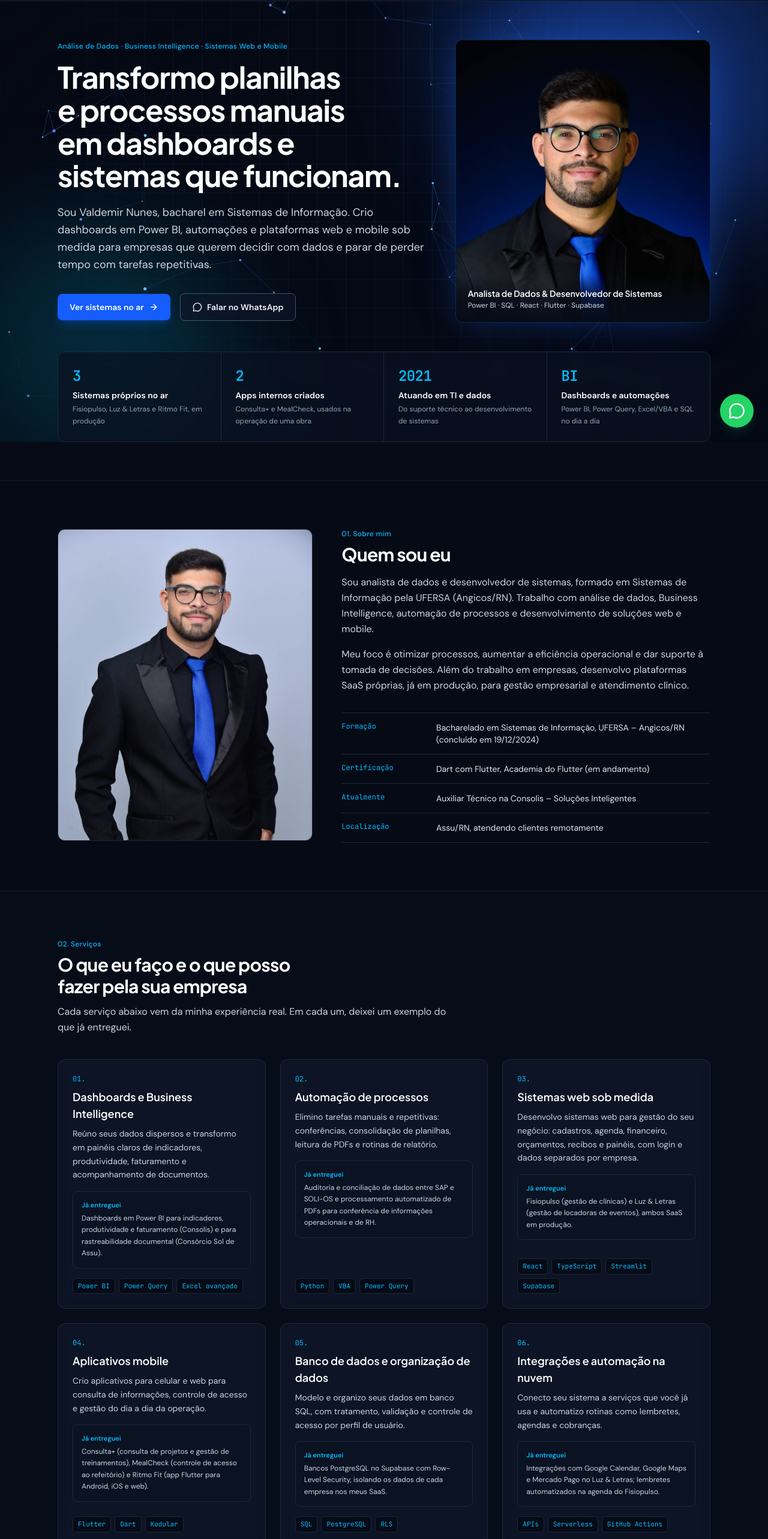
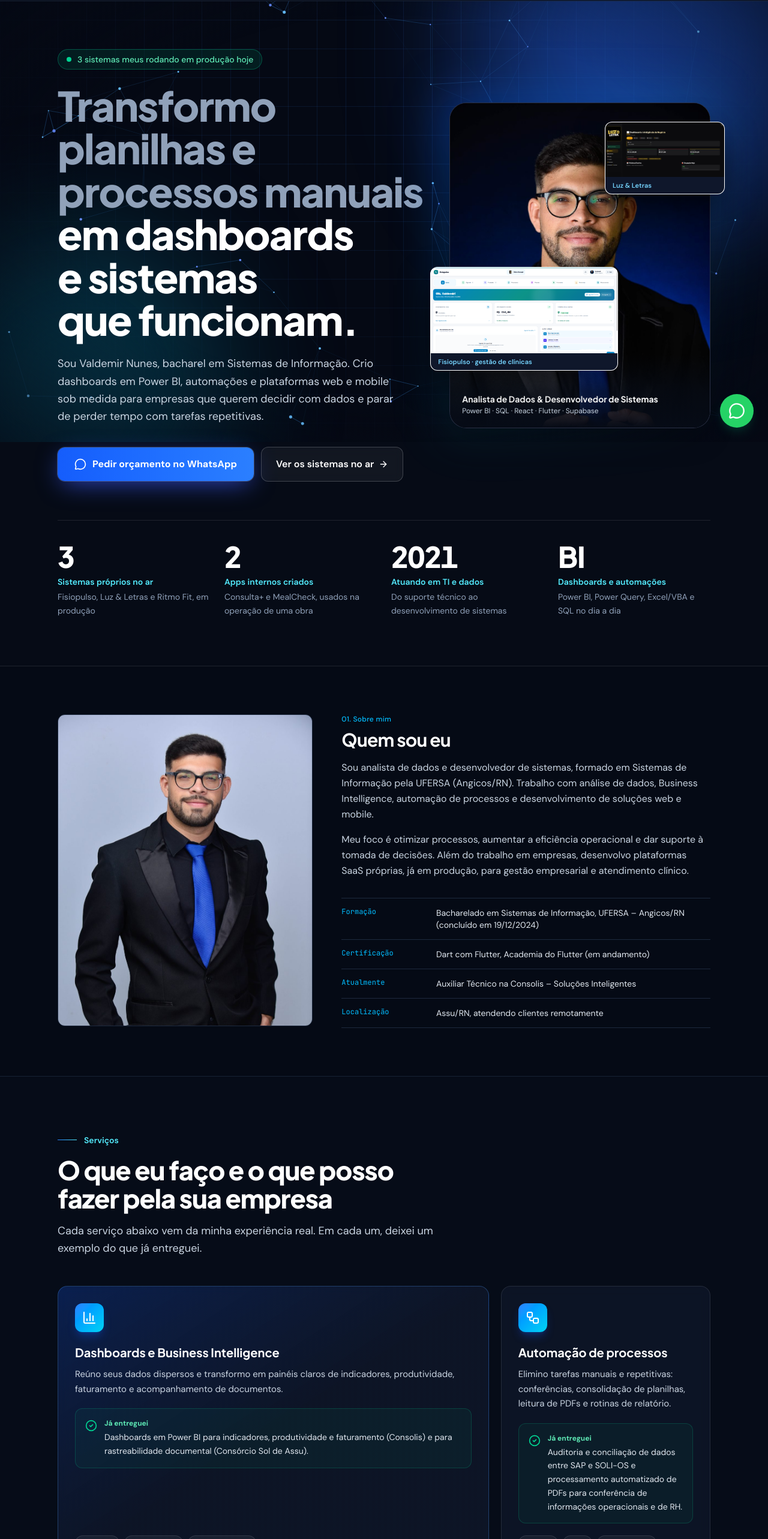
Before and after one commit to ValdemirnN/Sistema-Portfolio, a React (Vite) app: page / in a window 1280 px wide. Shown: the part 63-2629 px from the top of the page at 60% size. Built offline with nearby package versions, Linux system fonts and the light colour scheme.

Commit message:
Add files via upload

```diff
--- a/src/components/HeroSection.tsx
+++ b/src/components/HeroSection.tsx
@@ -1,77 +1,96 @@
 import { useState } from 'react';
 import { ArrowRight, MessageCircle, UserCheck } from 'lucide-react';
 import { HERO, METRICS, PROFILE, whatsappLink } from '../data/profile';
+import fisioShot from '../assets/systems/fisiopulso/01-painel-da-clinica.png';
+import luzShot from '../assets/systems/luz-letras/01-dashboard-do-negocio.png';
 
 export function HeroSection() {
   const [imgError, setImgError] = useState(false);
+  // "Transformo planilhas e processos manuais" / "em dashboards e sistemas que funcionam."
+  const [problem, solution] = HERO.title.split(' em ');
 
   return (
-    <section
-      id="topo"
-      className="relative overflow-hidden border-b border-slate-800/60"
-    >
-      <div className="mx-auto max-w-6xl px-4 py-12 sm:px-6 lg:px-8 lg:py-16">
-        <div className="grid grid-cols-1 items-stretch gap-10 lg:grid-cols-12 lg:gap-12">
-          <div className="flex flex-col justify-center lg:col-span-7">
-            <p className="text-xs font-medium tracking-wide text-sky-400">{HERO.eyebrow}</p>
+    <section id="topo" className="relative overflow-hidden border-b border-white/10">
+      <div className="mx-auto max-w-6xl px-4 pb-14 pt-12 sm:px-6 lg:px-8 lg:pb-20 lg:pt-20">
+        <div className="grid grid-cols-1 items-center gap-14 lg:grid-cols-12 lg:gap-8">
+          <div className="lg:col-span-7">
+            <p className="inline-flex items-center gap-2.5 rounded-full border border-emerald-400/30 bg-emerald-400/10 px-3.5 py-1.5 text-sm font-medium text-emerald-300">
+              <span className="relative flex h-2 w-2">
+                <span className="wa-ping absolute inset-0 rounded-full bg-emerald-400" aria-hidden="true" />
+                <span className="relative h-2 w-2 rounded-full bg-emerald-400" />
+              </span>
+              {METRICS[0].value} sistemas meus rodando em produção hoje
+            </p>
 
-            <h1 className="mt-4 font-display text-3xl font-bold tracking-tight text-white sm:text-4xl lg:text-[3.1rem] lg:leading-[1.1] [text-wrap:balance]">
-              {HERO.title}
+            <h1 className="mt-6 font-display text-[2.5rem] font-extrabold leading-[1.05] tracking-tight sm:text-6xl lg:text-[4.25rem] [text-wrap:balance]">
+              <span className="block text-slate-400">{problem}</span>
+              <span className="block text-white">em {solution}</span>
             </h1>
 
-            <p className="mt-5 max-w-2xl text-base leading-relaxed text-slate-300 sm:text-lg">{HERO.text}</p>
+            <p className="mt-6 max-w-xl text-lg leading-relaxed text-slate-300">{HERO.text}</p>
 
-            <div className="mt-8 flex flex-col gap-3 sm:flex-row sm:flex-wrap sm:items-center sm:gap-4">
-              <a
-                href="#sistemas"
-                className="inline-flex items-center gap-2 justify-center rounded-lg bg-blue-600 px-5 py-3 text-sm font-semibold text-white shadow-lg shadow-blue-600/25 transition-colors hover:bg-blue-500 whitespace-nowrap"
-              >
-                Ver sistemas no ar
-                <ArrowRight className="h-4 w-4" aria-hidden="true" />
-              </a>
+            <div className="mt-9 flex flex-col gap-3 sm:flex-row sm:items-center">
               <a
                 href={whatsappLink()}
                 target="_blank"
                 rel="noopener noreferrer"
-                className="inline-flex items-center gap-2 justify-center rounded-lg border border-slate-600 bg-slate-900/60 backdrop-blur px-5 py-3 text-sm font-semibold text-slate-100 transition-colors hover:border-slate-500 hover:bg-slate-800 whitespace-nowrap"
+                className="inline-flex items-center justify-center gap-2.5 rounded-xl bg-gradient-to-r from-blue-600 to-blue-500 px-7 py-4 text-base font-bold text-white shadow-[0_10px_40px_-8px_rgba(59,91,255,0.75)] ring-1 ring-white/20 transition hover:-translate-y-0.5 hover:from-blue-500 hover:to-cyan-500 whitespace-nowrap"
               >
-                <MessageCircle className="h-4 w-4" aria-hidden="true" />
-                Falar no WhatsApp
+                <MessageCircle className="h-5 w-5" aria-hidden="true" />
+                Pedir orçamento no WhatsApp
+              </a>
+              <a
+                href="#sistemas"
+                className="inline-flex items-center justify-center gap-2 rounded-xl border border-white/20 bg-white/5 px-6 py-4 text-base font-semibold text-white backdrop-blur transition hover:border-white/40 hover:bg-white/10 whitespace-nowrap"
+              >
+                Ver os sistemas no ar
+                <ArrowRight className="h-4 w-4" aria-hidden="true" />
               </a>
             </div>
           </div>
 
-          <div className="lg:col-span-5">
-            <div className="relative h-full min-h-[380px] overflow-hidden rounded-xl border border-sky-500/20 bg-[#050C24] shadow-[0_0_60px_-15px_rgba(37,99,235,0.55)]">
+          {/* retrato + prints reais dos sistemas */}
+          <div className="relative mx-auto w-full max-w-md lg:col-span-5 lg:max-w-none">
+            <div className="absolute -inset-4 rounded-[2rem] bg-gradient-to-br from-blue-600/40 via-cyan-400/10 to-transparent blur-2xl" aria-hidden="true" />
+            <div className="relative aspect-[4/5] overflow-hidden rounded-[1.75rem] border border-white/15 bg-[#050C24] shadow-2xl">
               {!imgError ? (
                 <img
                   src={PROFILE.photoHero}
                   alt={`Retrato de ${PROFILE.fullName}`}
                   onError={() => setImgError(true)}
-                  className="h-full w-full object-cover object-top lg:max-h-[470px]"
+                  className="h-full w-full object-cover object-top"
                 />
               ) : (
-                <div className="flex h-full min-h-[380px] items-center justify-center bg-slate-900">
+                <div className="flex h-full items-center justify-center bg-slate-900">
                   <UserCheck className="h-12 w-12 text-blue-400" aria-hidden="true" />
                 </div>
               )}
-              <div className="absolute inset-x-0 bottom-0 bg-gradient-to-t from-[#060B16] via-[#060B16]/80 to-transparent p-5">
-                <p className="font-display text-sm font-semibold text-white">{HERO.captionTitle}</p>
+              <div className="absolute inset-x-0 bottom-0 bg-gradient-to-t from-[#060B16] via-[#060B16]/70 to-transparent p-5 pt-16">
+                <p className="font-display text-sm font-bold text-white">{HERO.captionTitle}</p>
                 <p className="mt-0.5 text-xs text-slate-300">{HERO.captionSub}</p>
               </div>
             </div>
+
+            <figure className="float-slow absolute -left-3 bottom-24 w-[72%] overflow-hidden rounded-xl border border-white/20 bg-white shadow-[0_20px_60px_-10px_rgba(0,0,0,0.8)] sm:-left-8">
+              <img src={fisioShot} alt="Painel do Fisiopulso" className="w-full" loading="lazy" />
+              <figcaption className="bg-slate-900 px-3 py-1.5 text-[11px] font-semibold text-sky-300">Fisiopulso · gestão de clínicas</figcaption>
+            </figure>
+            <figure className="float-slow-b absolute -right-2 top-8 hidden w-[46%] overflow-hidden rounded-xl border border-white/20 bg-white shadow-[0_20px_60px_-10px_rgba(0,0,0,0.8)] sm:block lg:-right-6">
+              <img src={luzShot} alt="Dashboard do Luz & Letras" className="w-full" loading="lazy" />
+              <figcaption className="bg-slate-900 px-3 py-1.5 text-[11px] font-semibold text-sky-300">Luz &amp; Letras</figcaption>
+            </figure>
           </div>
         </div>
 
-        <div className="mt-12 grid grid-cols-1 divide-y divide-slate-800 rounded-xl border border-slate-800 bg-[#0B1221]/70 backdrop-blur-sm sm:grid-cols-2 sm:divide-x sm:divide-y-0 lg:grid-cols-4">
+        <dl className="mt-16 grid grid-cols-2 gap-x-6 gap-y-8 border-t border-white/10 pt-9 lg:grid-cols-4">
           {METRICS.map((item) => (
-            <div key={item.label} className="p-5 sm:p-6">
-              <p className="font-mono text-2xl font-semibold tracking-tight text-sky-400 tabular-nums whitespace-nowrap">{item.value}</p>
-              <p className="mt-1.5 text-sm font-semibold text-white">{item.label}</p>
-              <p className="mt-1 text-xs leading-relaxed text-slate-400">{item.context}</p>
+            <div key={item.label}>
+              <dt className="font-display text-4xl font-extrabold tracking-tight text-white tabular-nums sm:text-5xl">{item.value}</dt>
+              <dd className="mt-2 text-sm font-semibold text-cyan-300">{item.label}</dd>
+              <dd className="mt-1 text-sm leading-relaxed text-slate-400">{item.context}</dd>
             </div>
           ))}
-        </div>
+        </dl>
       </div>
     </section>
   );
--- a/src/components/SectionTitle.tsx
+++ b/src/components/SectionTitle.tsx
@@ -1,9 +1,16 @@
 export function SectionTitle({ eyebrow, title, text }: { eyebrow: string; title: string; text?: string }) {
+  // a numeração "02." era só decoração; o rótulo fica limpo
+  const label = eyebrow.replace(/^\d+\.\s*/, '');
   return (
-    <div className="max-w-2xl">
-      <p className="text-xs font-medium tracking-wide text-sky-400">{eyebrow}</p>
-      <h2 className="mt-2 font-display text-2xl font-bold tracking-tight text-white sm:text-3xl [text-wrap:balance]">{title}</h2>
-      {text && <p className="mt-3 text-sm leading-relaxed text-slate-300 sm:text-base">{text}</p>}
+    <div className="max-w-3xl">
+      <p className="flex items-center gap-3 text-sm font-semibold text-cyan-300">
+        <span className="h-px w-8 bg-gradient-to-r from-blue-500 to-cyan-300" aria-hidden="true" />
+        {label}
+      </p>
+      <h2 className="mt-4 font-display text-3xl font-extrabold tracking-tight text-white sm:text-4xl lg:text-[2.7rem] lg:leading-[1.1] [text-wrap:balance]">
+        {title}
+      </h2>
+      {text && <p className="mt-4 max-w-2xl text-base leading-relaxed text-slate-300 sm:text-lg">{text}</p>}
     </div>
   );
 }
--- a/src/components/ServicesSection.tsx
+++ b/src/components/ServicesSection.tsx
@@ -1,31 +1,52 @@
+import { BarChart3, CheckCircle2, Cloud, Database, Globe, Smartphone, Workflow, type LucideIcon } from 'lucide-react';
 import { SectionTitle } from './SectionTitle';
 import { SERVICES, SERVICES_INTRO } from '../data/profile';
 
+// um ícone por serviço (mesma ordem de SERVICES) e larguras alternadas
+const ICONS: LucideIcon[] = [BarChart3, Workflow, Globe, Smartphone, Database, Cloud];
+const SPANS = ['lg:col-span-4', 'lg:col-span-2', 'lg:col-span-2', 'lg:col-span-4', 'lg:col-span-3', 'lg:col-span-3'];
+
 export function ServicesSection() {
   return (
-    <section id="servicos" className="border-b border-slate-800/80 bg-[#090F1D]/55 py-16 sm:py-20">
+    <section id="servicos" className="border-b border-white/10 bg-[#090F1D]/55 py-20 sm:py-24">
       <div className="mx-auto max-w-6xl px-4 sm:px-6 lg:px-8">
-        <SectionTitle eyebrow="02. Serviços" title={SERVICES_INTRO.title} text={SERVICES_INTRO.text} />
+        <SectionTitle eyebrow="Serviços" title={SERVICES_INTRO.title} text={SERVICES_INTRO.text} />
 
-        <div className="mt-10 grid grid-cols-1 gap-6 md:grid-cols-2 lg:grid-cols-3">
-          {SERVICES.map((s, i) => (
-            <article key={s.title} className="flex flex-col rounded-xl border border-slate-800 bg-[#0F172A]/75 backdrop-blur-sm p-6">
-              <p className="font-mono text-xs text-sky-400">0{i + 1}.</p>
-              <h3 className="mt-2 font-display text-lg font-semibold text-white">{s.title}</h3>
-              <p className="mt-2 text-sm leading-relaxed text-slate-300">{s.description}</p>
+        <div className="mt-12 grid grid-cols-1 gap-5 md:grid-cols-2 lg:grid-cols-6">
+          {SERVICES.map((s, i) => {
+            const Icon = ICONS[i] ?? BarChart3;
+            const featured = i === 0 || i === 3;
+            return (
+              <article
+                key={s.title}
+                className={`card-lift group flex flex-col rounded-2xl border p-7 backdrop-blur-sm ${SPANS[i] ?? ''} ${
+                  featured
+                    ? 'border-blue-400/30 bg-gradient-to-br from-blue-600/25 via-[#0F172A]/80 to-[#0F172A]/80'
+                    : 'border-white/10 bg-[#0F172A]/75'
+                }`}
+              >
+                <span className="flex h-12 w-12 items-center justify-center rounded-xl bg-gradient-to-br from-blue-500 to-cyan-400 text-white shadow-lg shadow-blue-600/30">
+                  <Icon className="h-6 w-6" aria-hidden="true" />
+                </span>
+                <h3 className="mt-5 font-display text-xl font-bold text-white">{s.title}</h3>
+                <p className="mt-2.5 text-[15px] leading-relaxed text-slate-300">{s.description}</p>
 
-              <div className="mt-4 rounded-lg border border-slate-800 bg-[#0B1221] p-3.5">
-                <p className="text-[11px] font-semibold text-sky-400">Já entreguei</p>
-                <p className="mt-1 text-xs leading-relaxed text-slate-300">{s.example}</p>
-              </div>
+                <div className="mt-5 flex gap-3 rounded-xl border border-emerald-400/20 bg-emerald-400/5 p-4">
+                  <CheckCircle2 className="mt-0.5 h-5 w-5 shrink-0 text-emerald-400" aria-hidden="true" />
+                  <div>
+                    <p className="text-xs font-bold text-emerald-300">Já entreguei</p>
+                    <p className="mt-1 text-sm leading-relaxed text-slate-200">{s.example}</p>
+                  </div>
+                </div>
 
-              <div className="mt-auto flex flex-wrap gap-1.5 pt-4">
-                {s.tags.map((t) => (
-                  <span key={t} className="rounded-md border border-slate-800 bg-[#060B16] px-2 py-1 font-mono text-[11px] text-sky-400">{t}</span>
-                ))}
-              </div>
-            </article>
-          ))}
+                <div className="mt-auto flex flex-wrap gap-2 pt-5">
+                  {s.tags.map((t) => (
+                    <span key={t} className="rounded-full border border-white/10 bg-white/5 px-3 py-1 text-xs font-medium text-slate-200">{t}</span>
+                  ))}
+                </div>
+              </article>
+            );
+          })}
         </div>
       </div>
     </section>
--- a/src/index.css
+++ b/src/index.css
@@ -90,3 +90,26 @@
 @media (prefers-reduced-motion: reduce) {
   .bg-glow, .wa-ping { animation: none !important; }
 }
+
+/* ===== Redesign: cards e movimento ===== */
+.card-lift {
+  transition: transform 0.25s ease, border-color 0.25s ease, box-shadow 0.25s ease;
+}
+.card-lift:hover {
+  transform: translateY(-4px);
+  border-color: rgba(96, 165, 250, 0.55);
+  box-shadow: 0 18px 50px -18px rgba(59, 91, 255, 0.55);
+}
+
+/* prints flutuando sobre o retrato (único movimento de destaque no hero) */
+@keyframes float-slow {
+  0%, 100% { transform: translateY(0); }
+  50% { transform: translateY(-10px); }
+}
+.float-slow { animation: float-slow 7s ease-in-out infinite; }
+.float-slow-b { animation: float-slow 9s ease-in-out infinite reverse; }
+
+@media (prefers-reduced-motion: reduce) {
+  .float-slow, .float-slow-b { animation: none !important; }
+  .card-lift:hover { transform: none; }
+}
```
Also changed, not shown: src/components/ExperienceSection.tsx (+10 -5 lines), 1 other file (tests, documents, lock files or other folders).
